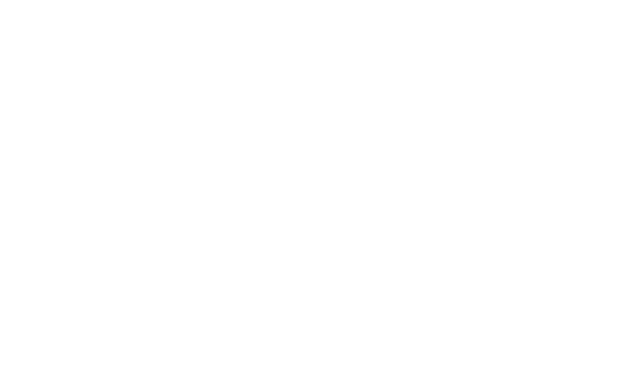
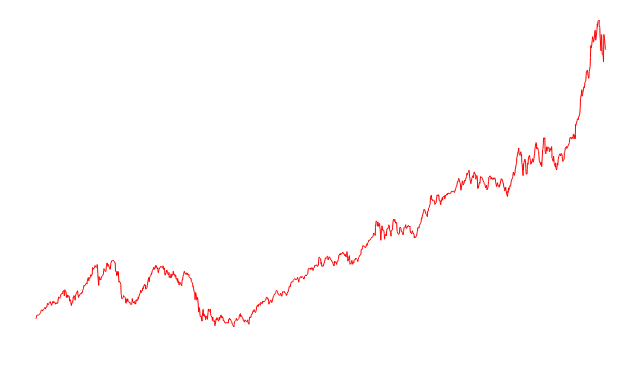
Before and after one commit to githru/githru-boot, a React (Create React App) app in the folder linechart/ag502/: page / in a window 1280 px wide. Shown: the top 366 px of the page, without its empty margins (4-644 px from the left). Built offline with nearby package versions, Linux system fonts and the light colour scheme.

Commit message:
add: line 그래프 path 생성 로직 추가

```diff
--- a/linechart/ag502/src/App.tsx
+++ b/linechart/ag502/src/App.tsx
@@ -1,4 +1,4 @@
-import React, { useEffect, useState, useCallback } from 'react';
+import React, { useEffect, useState, useCallback, useMemo } from 'react';
 import * as d3 from 'd3';
 
 import { AppleStockDataType, AppleStockColumnType } from './types';
@@ -6,14 +6,24 @@
 // @ts-ignore
 import AppleStockCSV from './assets/data/appleStock.csv';
 
+const positionInfo = {
+    marginTop: 20, // top margin, in pixels
+    marginRight: 30, // right margin, in pixels
+    marginBottom: 30, // bottom margin, in pixels
+    marginLeft: 40, // left margin, in pixels
+    width: 640, // outer width, in pixels
+    height: 400,
+};
+
 function App() {
     const [appleStockData, setAppleStockData] = useState<AppleStockDataType>([]);
     const [numOfRows, setNumOfRows] = useState<number[]>([]);
     const [xValues, setXValues] = useState<Date[]>([]);
     const [yValues, setYValues] = useState<number[]>([]);
-    const [defined, setDefined] = useState<boolean[]>([]);
+    const [dataDefined, setDataDefined] = useState<boolean[]>([]);
     const [xDomain, setXDomain] = useState<Date[]>([]);
     const [yDomain, setYDomain] = useState<number[]>([]);
+    const [path, setPath] = useState<string>('');
 
     const fetchAppleStockData = useCallback(async () => {
         try {
@@ -29,6 +39,27 @@
             setAppleStockData([]);
         }
     }, []);
+
+    const getXScale = useMemo(
+        () => d3.scaleUtc(xDomain, [positionInfo.marginLeft, positionInfo.width - positionInfo.marginRight]),
+        [xDomain],
+    );
+
+    const getYScale = useMemo(
+        () => d3.scaleLinear(yDomain, [positionInfo.height - positionInfo.marginBottom, positionInfo.marginTop]),
+        [yDomain],
+    );
+
+    const generateLine = useMemo(
+        () =>
+            d3
+                .line()
+                .defined((_, i) => dataDefined[i])
+                .curve(d3.curveLinear)
+                .x((_, i) => getXScale(xValues[i]))
+                .y((_, i) => getYScale(yValues[i])),
+        [dataDefined],
+    );
 
     useEffect(() => {
         fetchAppleStockData();
@@ -49,16 +80,32 @@
             setXValues(curXValues);
             setYValues(curYValues);
             setNumOfRows(curNumOfRows);
-            setDefined(curDefined);
+            setDataDefined(curDefined);
             setXDomain(d3.extent(curXValues) as Date[]);
             setYDomain([0, d3.max(curYValues) as number]);
         }
     }, [appleStockData]);
 
+    useEffect(() => {
+        if (xDomain.length && yDomain.length && numOfRows.length) {
+            // @ts-ignore
+            const curPath = generateLine(numOfRows);
+            if (curPath) {
+                setPath(curPath);
+            }
+        }
+    }, [xDomain, yDomain]);
+
     return (
         <div className="App">
-            <svg>
-                <path />
+            <svg
+                width={positionInfo.width}
+                height={positionInfo.height}
+                viewBox={`0, 0, ${positionInfo.width}, ${positionInfo.height}`}
+            >
+                <g />
+                <g />
+                <path fill="none" stroke="red" d={path} />
             </svg>
         </div>
     );
```
